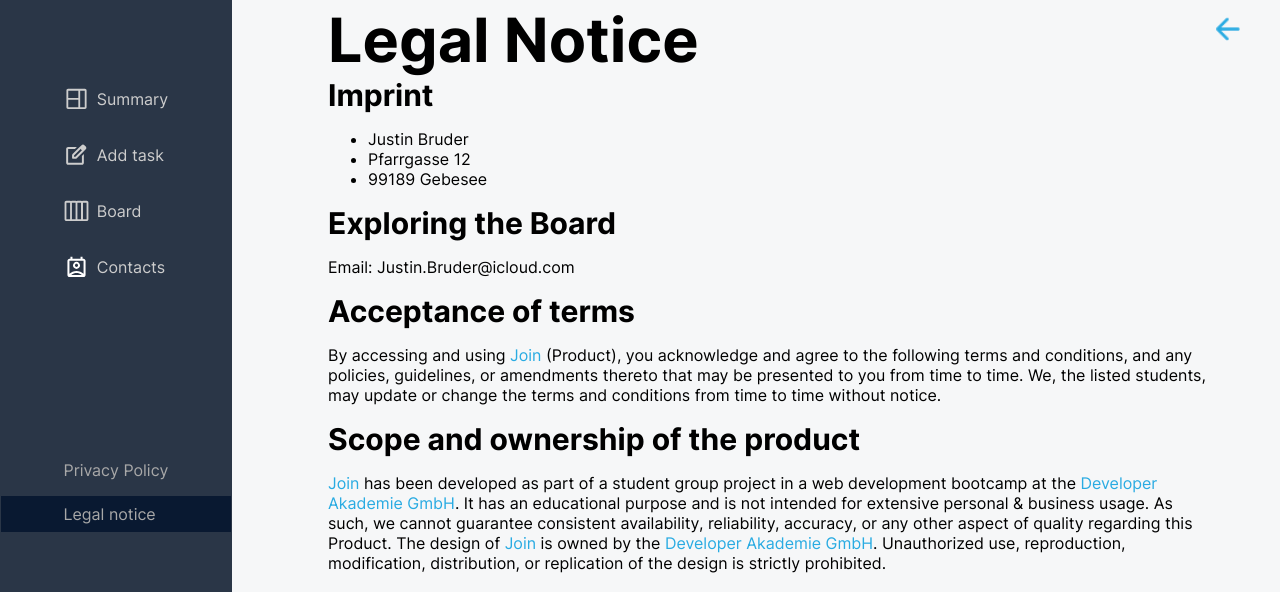
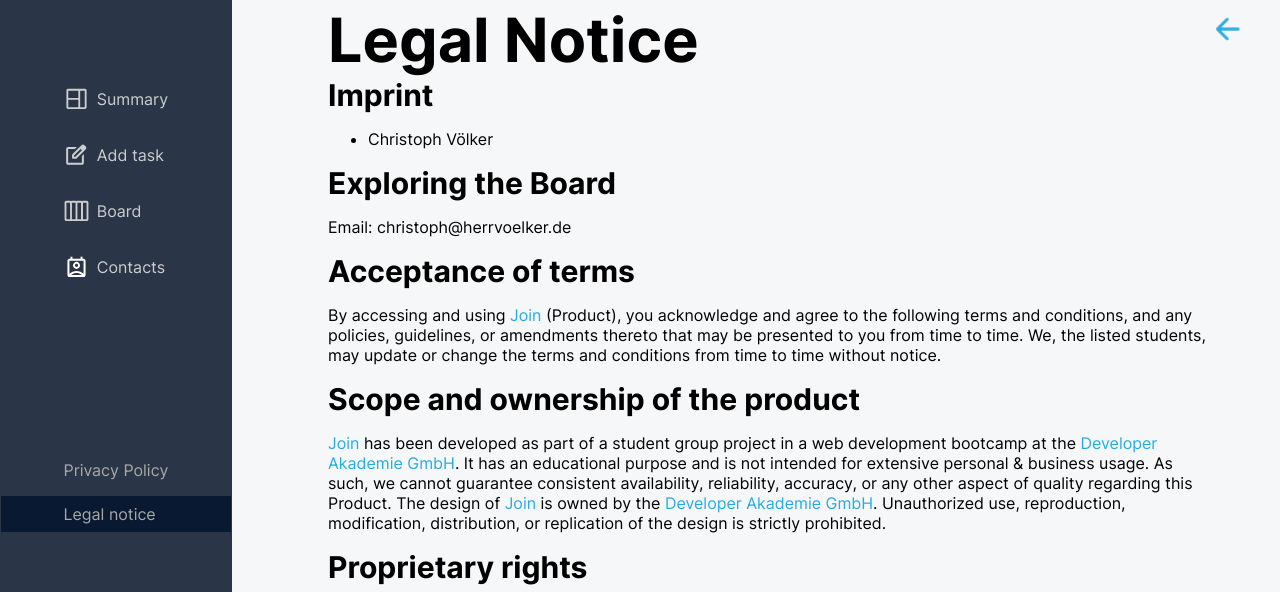
Before and after one commit to cvosoft/Join, a plain HTML site: page legalNotice.html in a window 1280 px wide. Shown: the part 208-800 px from the top of the page. Drawn offline with Linux system fonts and the light colour scheme.

Commit message:
update names

```diff
--- a/includes/legalNoticeTemplate.html
+++ b/includes/legalNoticeTemplate.html
@@ -11,15 +11,13 @@
   <h2 class="secondHeadlineHelpPrivacyPolicyLegalNotice">Imprint</h2>
 
   <ul>
-    <li>Justin Bruder</li>
-    <li>Pfarrgasse 12</li>
-    <li>99189 Gebesee</li>
+    <li>Christoph Völker</li>
   </ul>
 
   <h2 class="secondHeadlineHelpPrivacyPolicyLegalNotice">
     Exploring the Board
   </h2>
-  <p>Email: Justin.Bruder@icloud.com</p>
+  <p>Email: christoph@herrvoelker.de</p>
 
   <h2 class="secondHeadlineHelpPrivacyPolicyLegalNotice">
     Acceptance of terms
```
Also changed, not shown: includes/privacyPolicyTemplate.html (+2 -4 lines).
